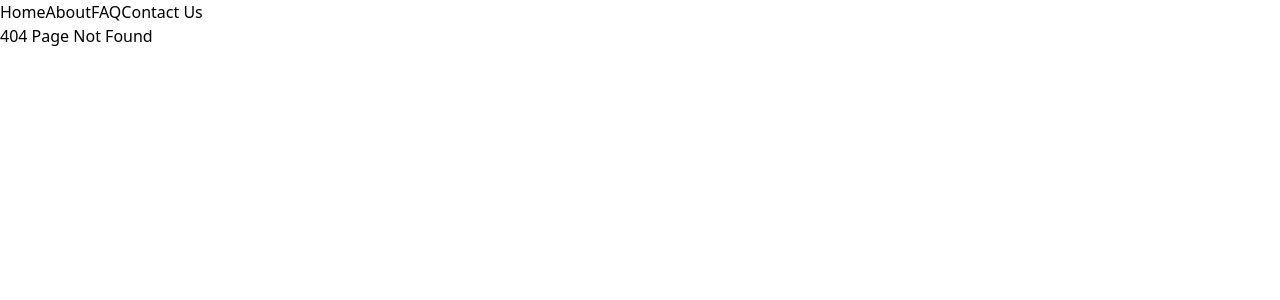
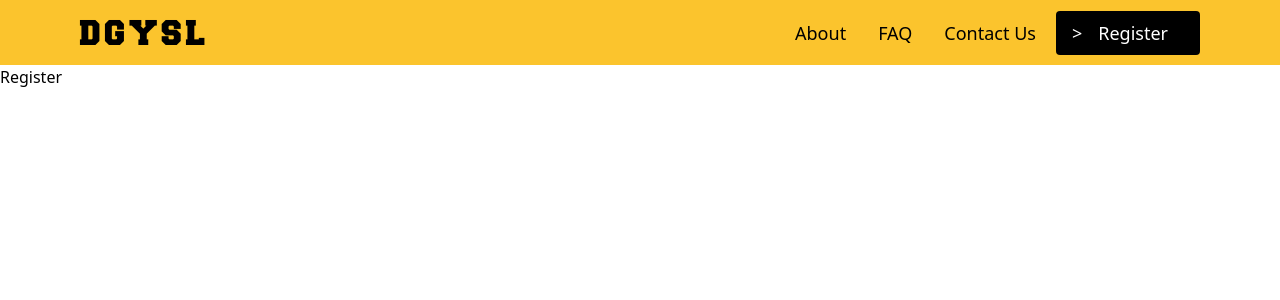
Before and after one commit to DKBoston15/softball, a React (Create React App) app: page /register in a window 1280 px wide. Before the commit this address had no page. Shown: the top 300 px of the page. Built offline with nearby package versions, Linux system fonts and the light colour scheme.

Commit message:
Nav menu

```diff
--- a/src/App.js
+++ b/src/App.js
@@ -1,13 +1,9 @@
-import {
-  BrowserRouter as Router,
-  Switch,
-  Route,
-  NavLink,
-} from "react-router-dom";
+import { BrowserRouter as Router, Switch, Route } from "react-router-dom";
 import Home from "./pages/Home";
 import About from "./pages/About";
 import FAQ from "./pages/FAQ";
 import Contact_us from "./pages/Contact_us";
+import Register from "./pages/Register";
 import NotFound from "./pages/NotFound";
 import Navbar from "./components/Navbar";
 
@@ -20,6 +16,7 @@ export default function App() {
         <Route path="/about" component={About} />
         <Route path="/faq" component={FAQ} />
         <Route path="/contact-us" component={Contact_us} />
+        <Route path="/register" component={Register} />
         <Route path="*" component={NotFound} />
       </Switch>
     </Router>
--- a/src/components/Navbar.js
+++ b/src/components/Navbar.js
@@ -1,15 +1,98 @@
-import React from "react";
+import React, { useState } from "react";
 import { NavLink } from "react-router-dom";
 
 export default function Navbar() {
+  const [menuOpen, setMenuOpen] = useState(false);
+  const setMenu = () => {
+    setMenuOpen(!menuOpen);
+    console.log(menuOpen);
+  };
   return (
-    <nav>
-      <NavLink to="/">Home</NavLink>
-      <NavLink activeClassName="active" to="/about">
-        About
-      </NavLink>
-      <NavLink to="/faq">FAQ</NavLink>
-      <NavLink to="/contact-us">Contact Us</NavLink>
+    <nav className="bg-yellow">
+      <div class="max-w-6xl mx-auto px-4">
+        <div className="flex justify-between">
+          <div className="flex items-center">
+            <h1
+              className="text-4xl tracking-widest py-3"
+              style={{ "font-family": "freshman" }}
+            >
+              <NavLink className="text-3xl" to="/">
+                DGYSL
+              </NavLink>
+            </h1>
+          </div>
+          {/* Desktop Nav */}
+          <div className="flex items-center space-x-2 text-lg hidden md:flex">
+            <NavLink className="py-4 px-3" to="/about">
+              About
+            </NavLink>
+            <NavLink className="py-4 px-3" to="/faq">
+              FAQ
+            </NavLink>
+            <NavLink className="py-4 px-3" to="/contact-us">
+              Contact Us
+            </NavLink>
+            <NavLink
+              className="px-4 text-white bg-black pr-8 py-2 rounded"
+              to="/register"
+            >
+              <span className="mr-4">{">"}</span>Register
+            </NavLink>
+          </div>
+          {/* Mobile Nav */}
+          <div className="md:hidden flex items-center">
+            <button
+              onClick={() => {
+                setMenu();
+              }}
+            >
+              <svg
+                xmlns="http://www.w3.org/2000/svg"
+                className="h-6 w-6"
+                fill="none"
+                viewBox="0 0 24 24"
+                stroke="currentColor"
+              >
+                <path
+                  strokeLinecap="round"
+                  strokeLinejoin="round"
+                  strokeWidth={2}
+                  d="M4 6h16M4 12h16M4 18h16"
+                />
+              </svg>
+            </button>
+          </div>
+        </div>
+      </div>
+      {/* Mobile Menu */}
+      {menuOpen && (
+        <div>
+          <NavLink
+            className="block py-2 px-4 text-sm hover:bg-gray-200"
+            to="/about"
+          >
+            About
+          </NavLink>
+          <NavLink
+            className="block py-2 px-4 text-sm hover:bg-gray-200"
+            to="/faq"
+          >
+            FAQ
+          </NavLink>
+          <NavLink
+            className="block py-2 px-4 text-sm hover:bg-gray-200"
+            to="/contact-us"
+          >
+            Contact Us
+          </NavLink>
+          <NavLink
+            className="block py-2 px-4 text-sm hover:bg-gray-200"
+            to="/register"
+          >
+            Register
+          </NavLink>
+        </div>
+      )}
     </nav>
   );
 }
--- a/src/index.css
+++ b/src/index.css
@@ -2,3 +2,9 @@
 @tailwind base;
 @tailwind components;
 @tailwind utilities;
+@layer base {
+  @font-face {
+    font-family: "freshman";
+    src: local("freshman"), url(./fonts/freshman.ttf) format("truetype");
+  }
+}
--- a/src/pages/Home.js
+++ b/src/pages/Home.js
@@ -1,5 +1,18 @@
 import React from "react";
 
 export default function Home() {
-  return <div>Home</div>;
+  return (
+    <div>
+      <div className="py-32 text-center">Placeholder Text</div>
+      <div className="py-32 text-center">Placeholder Text</div>
+      <div className="py-32 text-center">Placeholder Text</div>
+      <div className="py-32 text-center">Placeholder Text</div>
+      <div className="py-32 text-center">Placeholder Text</div>
+      <div className="py-32 text-center">Placeholder Text</div>
+      <div className="py-32 text-center">Placeholder Text</div>
+      <div className="py-32 text-center">Placeholder Text</div>
+      <div className="py-32 text-center">Placeholder Text</div>
+      <div className="py-32 text-center">Placeholder Text</div>
+    </div>
+  );
 }
--- /dev/null
+++ b/src/pages/Register.js
@@ -0,0 +1,5 @@
+import React from "react";
+
+export default function Register() {
+  return <div>Register</div>;
+}
--- a/tailwind.config.js
+++ b/tailwind.config.js
@@ -4,7 +4,11 @@ module.exports = {
   purge: ["./src/**/*.{js,jsx,ts,tsx}", "./public/index.html"],
   darkMode: false, // or 'media' or 'class'
   theme: {
-    extend: {},
+    extend: {
+      colors: {
+        yellow: "#fbc42d",
+      },
+    },
   },
   variants: {
     extend: {},
```
Also changed, not shown: src/fonts/freshman.ttf (added).
